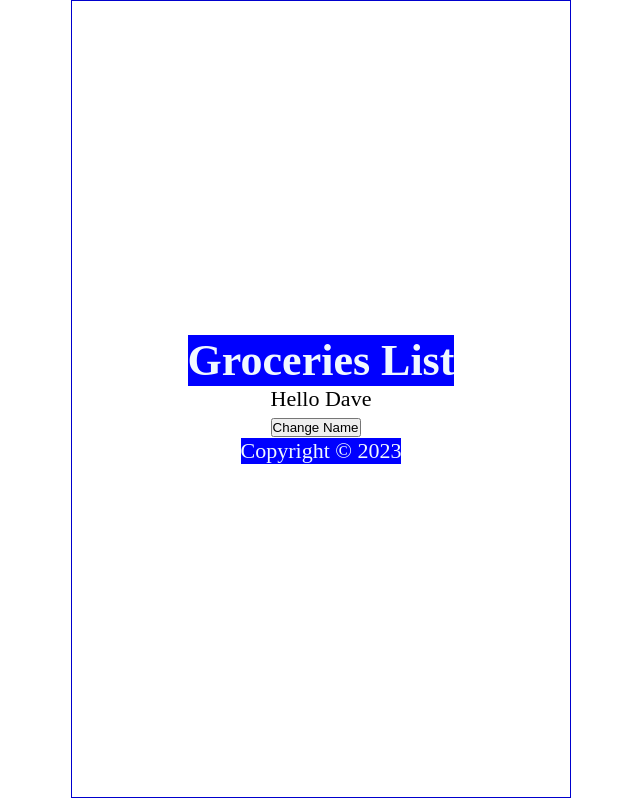
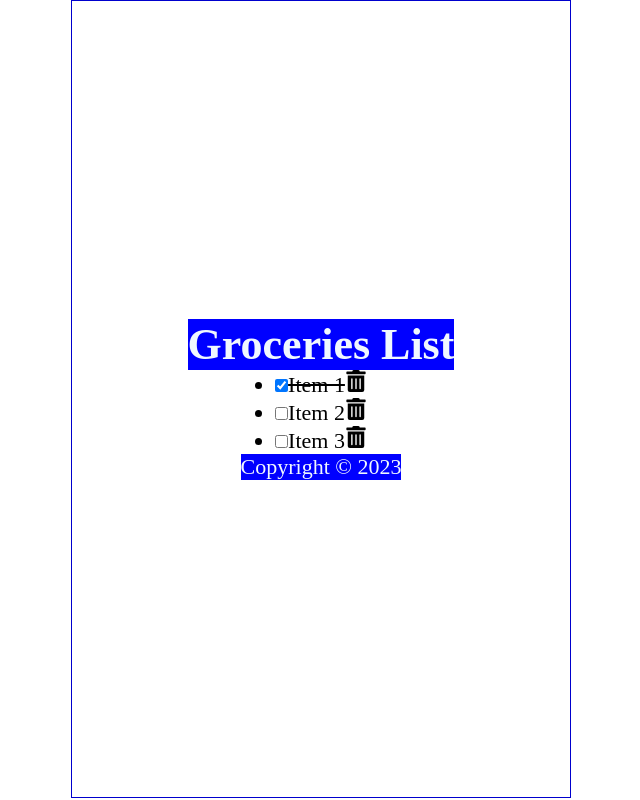
Before and after one commit to kahramanahmettaner/learn-react, a React (Create React App) app: page / in a window 1280 px wide. Shown: the whole page, without its empty margins (319-959 px from the left). Built offline with nearby package versions, Linux system fonts and the light colour scheme; the HTML template or start-up script is replaced by a standard one.

Commit message:
Lists & Keys

```diff
--- a/package.json
+++ b/package.json
@@ -34,5 +34,8 @@
       "last 1 firefox version",
       "last 1 safari version"
     ]
+  },
+  "devDependencies": {
+    "react-icons": "^4.11.0"
   }
 }
--- a/src/Content.js
+++ b/src/Content.js
@@ -1,32 +1,70 @@
 import React from 'react'
 import { useState } from 'react';
+import { FaTrashAlt } from 'react-icons/fa'
+// installed: npm i react-icons -D
 
 const Content = () => {
-    const [name, setName] = useState('Dave');
-    const [count, setCount] = useState(0);
+    const [items, setItems] = useState([
+        {
+            id: 1,
+            checked: true,
+            item: "Item 1"
+        },
+        {
+            id: 2,
+            checked: false,
+            item: "Item 2"
+        },
+        {
+            id: 3,
+            checked: false,
+            item: "Item 3"
+        }
+    ]);
 
-    const handleNameChange = () => {
-        const names = ["Bob","Kevin","Dave"];
-        const int = Math.floor(Math.random() * 3);
-        setName(names[int]);
+    const handleCheck = (id) => {
+        const listItems = items.map( (item) => item.id === id ?
+            { ...item, checked: !item.checked } : item );
+
+        setItems(listItems);
+        localStorage.setItem('shoppinglist', JSON.stringify(listItems));
     }
 
-    const handleClick = () => {
-        // something to consider
-        setCount(count+1)
-        setCount(count+1)
-        console.log(count) // output is not count+2 but count
-        // after function executed count = count + 1
+    const handleDelete = (id) => {
+        const listItems = items.filter( (item) => item.id !== id );
+        setItems(listItems);
+        localStorage.setItem('shoppinglist', JSON.stringify(listItems));
     }
 
     return (
         <main>
-            <p onDoubleClick={handleClick}>
-            Hello {name}
-            </p>
-            <button onClick={ () => { handleNameChange() } }>
-                Change Name
-            </button>
+            {items.length ? (
+                <ul>
+                    {items.map((item) => (
+                        <li className='item' key={item.id}>
+                            <input
+                                type="checkbox"
+                                onChange={ () => { handleCheck(item.id) }}
+                                checked={item.checked}
+                            />
+                            <label
+                                style = { (item.checked) ? {
+                                    textDecoration: 'line-through' } : null
+                                }
+                                onDoubleClick={ () => { handleCheck(item.id) }}
+                            >{item.item}</label>
+                            <FaTrashAlt
+                                onClick={ () => { handleDelete(item.id) }}
+                                role='button'
+                                tabIndex='0'
+                            />
+                        </li>
+                    ))}
+                </ul>
+            ) : (
+                <p>your list is empty</p>
+            )
+            }
         </main>
   )
 }
```
Also changed, not shown: 1 other file (tests, documents, lock files or other folders).
